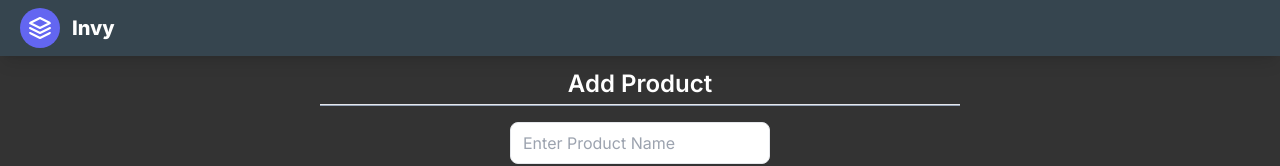
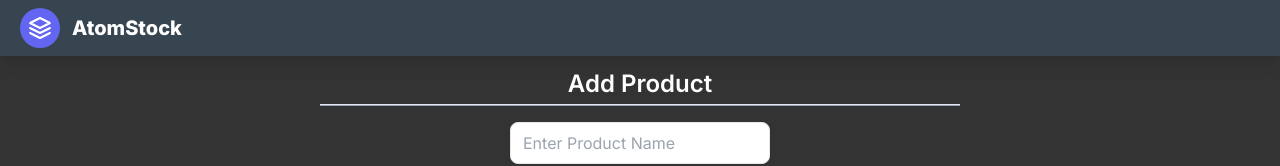
Before and after one commit to siddheshmhapankar2478/Inventory_Management_System, a Next.js app: page / in a window 1280 px wide. Shown: the top 166 px of the page. Built offline with nearby package versions, Linux system fonts and the light colour scheme; no server answers.

Commit message:
Update Header.js

```diff
--- a/app/components/Header.js
+++ b/app/components/Header.js
@@ -9,7 +9,7 @@ const Header = () => {
         <svg xmlns="http://www.w3.org/2000/svg" fill="none" stroke="currentColor" strokeLinecap="round" strokeLinejoin="round" strokeWidth="2" className="w-10 h-10 text-white p-2 bg-indigo-500 rounded-full" viewBox="0 0 24 24">
           <path d="M12 2L2 7l10 5 10-5-10-5zM2 17l10 5 10-5M2 12l10 5 10-5"></path>
         </svg>
-        <span className="ml-3 text-xl font-extrabold text-white sm:text-center xs:text-center">Invy</span>
+        <a href="/"><span className="ml-3 text-xl font-extrabold text-white sm:text-center xs:text-center">AtomStock</span></a>
       </a>
       {/* <nav className="md:ml-auto flex flex-wrap items-center text-base justify-center">
         <a className="mr-5 hover:text-gray-900">First Link</a>
```
